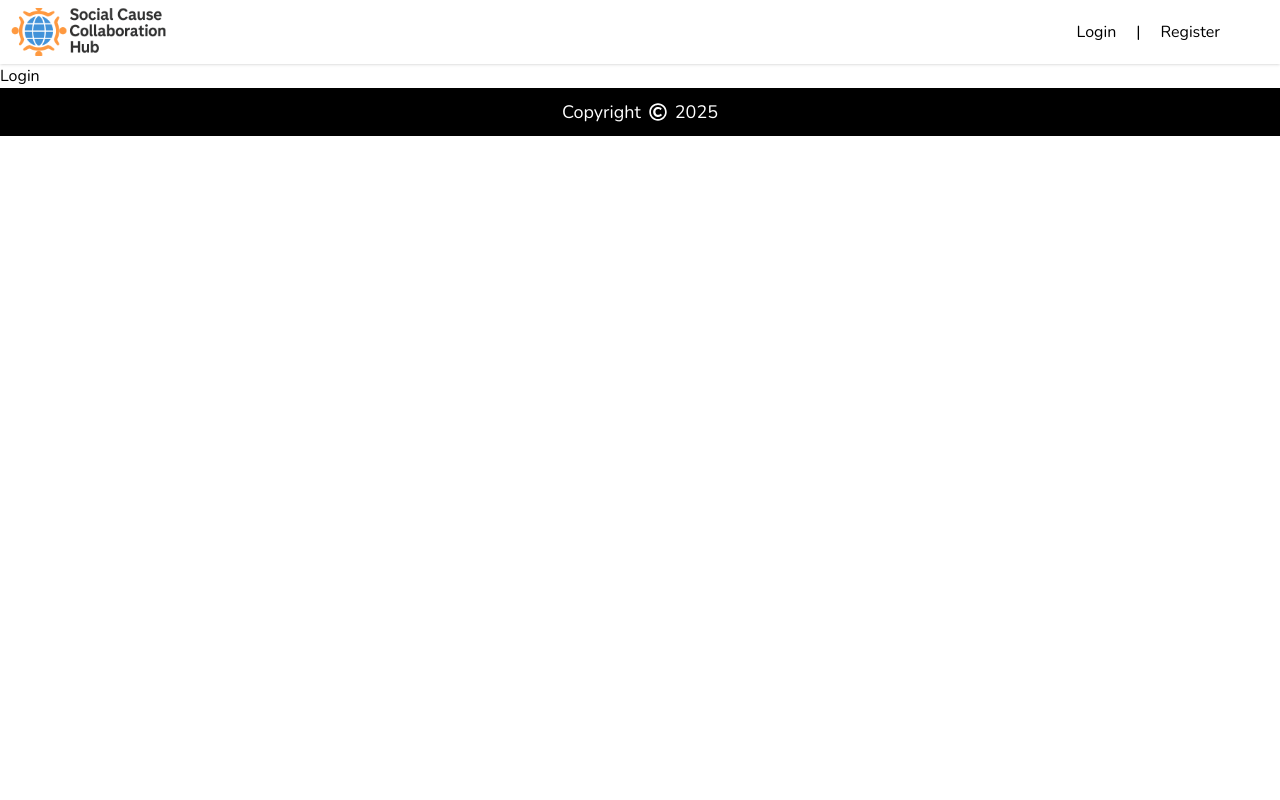
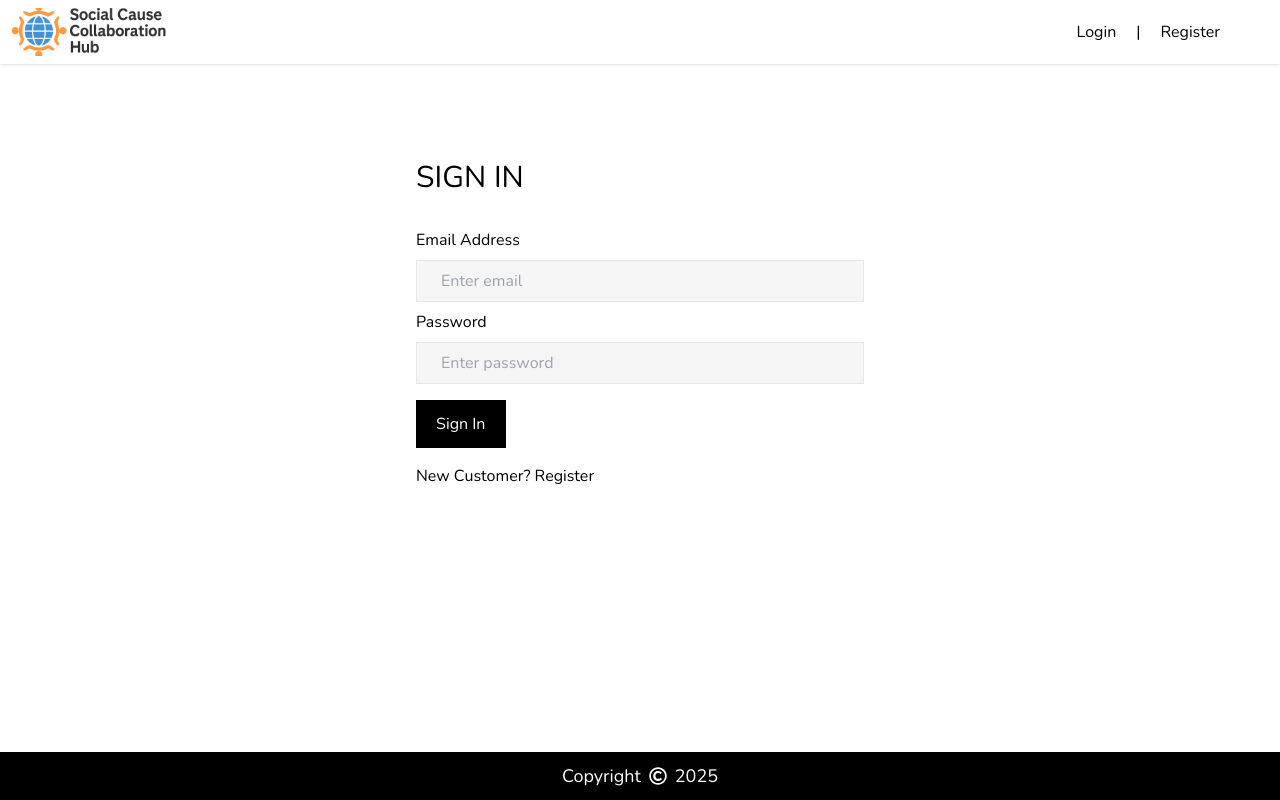
Before and after one commit to Sugambaj7/Social_Cause_Collaboration_Hub, a React (Vite) app in the folder frontend/: page /login in a window 1280 px wide. Built offline with nearby package versions, Linux system fonts and the light colour scheme.

Commit message:
created UI for login page

```diff
--- a/frontend/src/components/FooterComponent.jsx
+++ b/frontend/src/components/FooterComponent.jsx
@@ -4,7 +4,7 @@ import { FaRegCopyright } from "react-icons/fa";
 export default function FooterComponent() {
   const currentYear = new Date().getFullYear();
   return (
-    <footer className="h-12 bg-black text-white flex justify-center items-center">
+    <footer className="h-12 bg-black text-white flex justify-center items-center  bottom-0 w-full">
       <p className="text-lg">Copyright</p>
       <FaRegCopyright className="mx-2 text-lg" />
       <p className="text-lg">{currentYear}</p>
--- a/frontend/src/components/LoginComponent.jsx
+++ b/frontend/src/components/LoginComponent.jsx
@@ -1,5 +1,60 @@
-import React from "react";
+import React, { useState } from "react";
+import { Link } from "react-router-dom";
+import { useDispatch } from "react-redux";
 
 export default function LoginComponent() {
-  return <div>LoginComponent</div>;
+  const [email, setEmail] = useState("");
+  const [password, setPassword] = useState("");
+  const [error, setError] = useState("");
+
+  const submitHandler = (event) => {
+
+    event.preventDefault();
+  };
+  return (
+    <div className="w-full flex justify-between mt-24 mb-36">
+      <div></div>
+      <div className="h-full w-[35%]">
+        <form action="" onSubmit={submitHandler}>
+          <h2 className="text-3xl">SIGN IN</h2>
+          <div className="flex flex-col mt-8">
+            <label htmlFor="">Email Address</label>
+            <input
+              className="mt-2 px-6 py-2 outline-none bg-custom_white border focus:border-2 border-border_login_input"
+              type="text"
+              placeholder="Enter email"
+              value={email}
+              onChange={(e) => setEmail(e.target.value)}
+            />
+          </div>
+          <div className="flex flex-col mt-2">
+            <label htmlFor="">Password</label>
+            <input
+              className="mt-2 px-6 py-2 outline-none bg-custom_white border focus:border-2 border-border_login_input"
+              type="password"
+              placeholder="Enter password"
+              value={password}
+              onChange={(e) => setPassword(e.target.value)}
+            />
+          </div>
+          <div className="flex flex-col w-[20%] bg-black text-white mt-4">
+            <input
+              className="px-4 py-3 cursor-pointer"
+              type="submit"
+              value="Sign In"
+            />
+          </div>
+          <div className="mt-4">
+            <p>
+              New Customer?{" "}
+              <Link to="/register" className="hover:underline">
+                Register
+              </Link>
+            </p>
+          </div>
+        </form>
+      </div>
+      <div></div>
+    </div>
+  );
 }
--- a/frontend/src/components/NavBarComponent.jsx
+++ b/frontend/src/components/NavBarComponent.jsx
@@ -17,7 +17,10 @@ export default function NavBarComponent() {
             </a>
           </li>
           <li className="w-[90%] text-end mr-14">
-            <span className="px-1 cursor-pointer hover:underline">Login</span>
+            <Link to="/login">
+              <span className="px-1 cursor-pointer hover:underline">Login</span>
+            </Link>
+
             <span className="px-4">|</span>
             <Link to={"/register"}>
               <span className="px-1 cursor-pointer hover:underline">
--- a/frontend/src/components/RegisterComponent.jsx
+++ b/frontend/src/components/RegisterComponent.jsx
@@ -1,5 +1,5 @@
 import React, { useState, useEffect } from "react";
-import { useDispatch } from "react-redux";
+import { useDispatch, useSelector } from "react-redux";
 import { Link } from "react-router-dom";
 import { userRegister } from "../features/user/userRegisterSlice";
 
@@ -10,6 +10,10 @@ const RegisterComponent = () => {
   const [password, setPassword] = useState("");
   const [confirmPassword, setConfirmPassword] = useState("");
   const [error, setError] = useState("");
+
+  const { loading, myerror, success, msg } = useSelector(
+    (state) => state.userRegister
+  );
 
   const dispatch = useDispatch();
 
@@ -60,17 +64,14 @@ const RegisterComponent = () => {
 
   const submitHandler = (e) => {
     if (validate()) {
-      dispatch(userRegister({ name, email, mobile, password }));
-      // console.log(
-      //   name,
-      //   email,
-      //   mobile,
-      //   password,
-      //   confirmPassword,
-      //   "validate vayo"
-      // );
+      dispatch(
+        userRegister({ name, email, mobile, password, confirmPassword })
+      );
+      setName("");
+      setEmail("");
+      setPassword("");
+      setConfirmPassword("");
     }
-    console.log(error, "error vayo");
     e.preventDefault();
   };
 
@@ -80,6 +81,11 @@ const RegisterComponent = () => {
       <div className="h-full w-[35%]">
         <form action="" onSubmit={submitHandler}>
           <h2 className="text-3xl">SIGN UP</h2>
+          {success && msg !== "" && (
+            <div className="w-full bg-custom_green px-6 py-3 border rounded mt-8 mb-6">
+              <p className="text-white text-sm tracking-wide">{msg}</p>
+            </div>
+          )}
           {error && (
             <div className="w-full bg-custom_alert px-6 py-3 border rounded mt-8 mb-6">
               <p className="text-alert_red text-sm tracking-wide">{error}</p>
--- /dev/null
+++ b/frontend/src/components/url/AxiosURL.jsx
@@ -0,0 +1,7 @@
+import axios from "axios";
+
+const axiosURL = axios.create({
+  baseURL: "http://localhost:5000/",
+});
+
+export default axiosURL;
--- /dev/null
+++ b/frontend/src/features/user/userLoginSlice.js
@@ -0,0 +1,44 @@
+import { createSlice, createAsyncThunk } from "@reduxjs/toolkit";
+import axiosURL from "../../components/url/AxiosURL";
+
+export const userLogin = createAsyncThunk(
+  "user/login",
+  async (userData, { rejectWithValue }) => {
+    try {
+      const response = await axiosURL.post("/user/login", userData);
+      return response?.data;
+    } catch (error) {
+      return rejectWithValue(error.response?.data?.message || error.message);
+    }
+  }
+);
+
+const userLogin = createSlice({
+  name: "userLogin",
+  initialState: {
+    loading: false,
+    myerror: null,
+    success: false,
+    msg: null,
+  },
+  reducers: {},
+  extraReducers: (builder) => {
+    builder
+      .addCase(userLogin.pending, (state) => {
+        state.loading = true;
+        state.myerror = null;
+        state.success = false;
+      })
+      .addCase(userLogin.fulfilled, (state, action) => {
+        state.loading = false;
+        state.myerror = null;
+        state.success = true;
+        state.msg = action.payload.message;
+      })
+      .addCase(userLogin.rejected, (state, action) => {
+        state.loading = false;
+        state.myerror = action.payload;
+        state.success = false;
+      });
+  },
+});
--- a/frontend/src/features/user/userRegisterSlice.js
+++ b/frontend/src/features/user/userRegisterSlice.js
@@ -1,10 +1,12 @@
 import { createAsyncThunk, createSlice } from "@reduxjs/toolkit";
 import axios from "axios";
+import axiosURL from "../../components/url/AxiosURL";
 
 const initialState = {
   loading: false,
   myerror: null,
   success: false,
+  msg: null,
 };
 
 export const userRegister = createAsyncThunk(
@@ -12,10 +14,7 @@ export const userRegister = createAsyncThunk(
   async (userData, { rejectWithValue }) => {
     try {
       console.log(userData, "userData in register slice");
-      const response = await axios.post(
-        "http://localhost:5000/user/register",
-        userData
-      );
+      const response = await axiosURL.post("/user/register", userData);
       return response?.data;
     } catch (error) {
       return rejectWithValue(error.response?.data?.message || error.message);
@@ -37,6 +36,7 @@ const userRegisterSlice = createSlice({
         state.loading = false;
         state.myerror = null;
         state.success = true;
+        state.msg = action.payload.message;
       })
       .addCase(userRegister.rejected, (state, action) => {
         state.loading = false;
--- a/frontend/src/pages/MainLayout.jsx
+++ b/frontend/src/pages/MainLayout.jsx
@@ -5,12 +5,12 @@ import FooterComponent from "../components/FooterComponent";
 
 export default function MainLayout() {
   return (
-    <>
+    <div className="flex flex-col min-h-screen">
       <NavBarComponent />
-      <main>
+      <main className="flex-grow">
         <Outlet />
       </main>
       <FooterComponent />
-    </>
+    </div>
   );
 }
--- a/frontend/src/router/router.jsx
+++ b/frontend/src/router/router.jsx
@@ -2,6 +2,7 @@ import { createBrowserRouter } from "react-router";
 import LandingPage from "../pages/LandingPage";
 import MainLayout from "../pages/MainLayout";
 import RegisterComponent from "../components/RegisterComponent";
+import LoginComponent from "../components/LoginComponent";
 
 const router = createBrowserRouter([
   {
@@ -18,7 +19,7 @@ const router = createBrowserRouter([
       },
       {
         path: "login",
-        element: <div>Login</div>,
+        element: <LoginComponent />,
       },
     ],
   },
--- a/frontend/tailwind.config.js
+++ b/frontend/tailwind.config.js
@@ -11,6 +11,7 @@ export default {
         custom_blue: "#1F5DB6",
         custom_alert: "#F7DDDC",
         custom_white: "#F5F5F5",
+        custom_green: "#4BBF73"
       },
       backgroundImage: {
         custom_gradient: "linear-gradient(90deg, #1F5DB6 0%, #1F5DB6 100%)",
```
